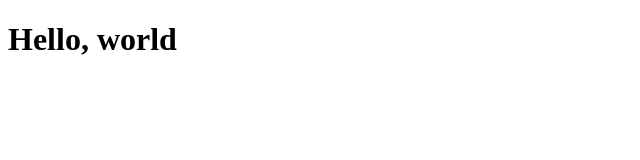
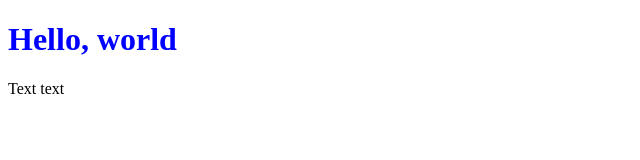
Before and after one commit to ElenaVin22/NewProjekt, a plain HTML site: page index.html in a window 1280 px wide. Shown: the whole page, without its empty margins (0-640 px from the left). Drawn offline with Linux system fonts and the light colour scheme.

Commit message:
add file style.css

```diff
--- a/index.html
+++ b/index.html
@@ -5,8 +5,10 @@
     <meta http-equiv="X-UA-Compatible" content="IE=edge">
     <meta name="viewport" content="width=device-width, initial-scale=1.0">
     <title>NewProjekt</title>
+    <link rel="stylesheet" href="./style.css">
 </head>
 <body>
     <h1>Hello, world</h1>
+    <p>Text text</p>
 </body>
 </html>
--- /dev/null
+++ b/style.css
@@ -0,0 +1,3 @@
+h1{
+    color: blue;
+}
```
